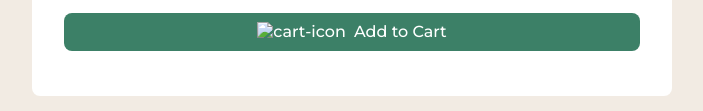
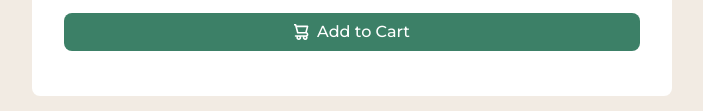
Before and after one commit to Peteonthebeat/Product-Preview-Card-Preview, a plain HTML site: page index.html in a window 1280 px wide. Shown: the part 686-797 px from the top of the page, without its empty margins (288-991 px from the left). Drawn offline with nearby package versions, Linux system fonts and the light colour scheme; files that its build step writes are made by us from their sources; the site is published under a folder, as on GitHub Pages, so addresses that start at the root find nothing.

Commit message:
Update index.html

```diff
--- a/index.html
+++ b/index.html
@@ -19,7 +19,7 @@
     House of CHANEL.</p>
     <div class="price"><span>$149.99</span><s>$169.99</s></div>
     <button>
-      <img class="cart" src="/icon-cart.svg" alt="cart-icon" />
+      <img class="cart" src="icon-cart.svg" alt="cart-icon" />
       Add to Cart
     </button>
 </div>
```
